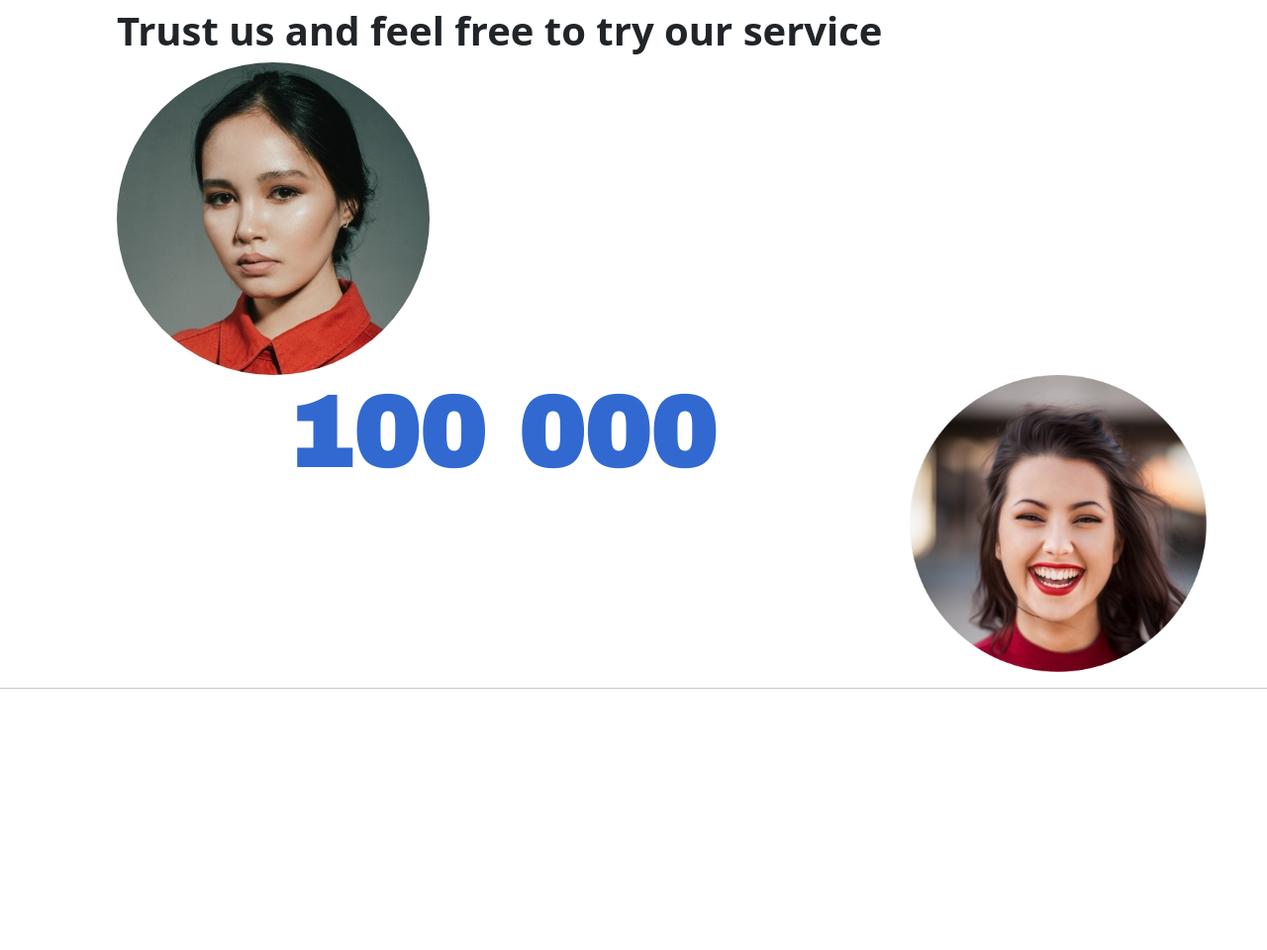
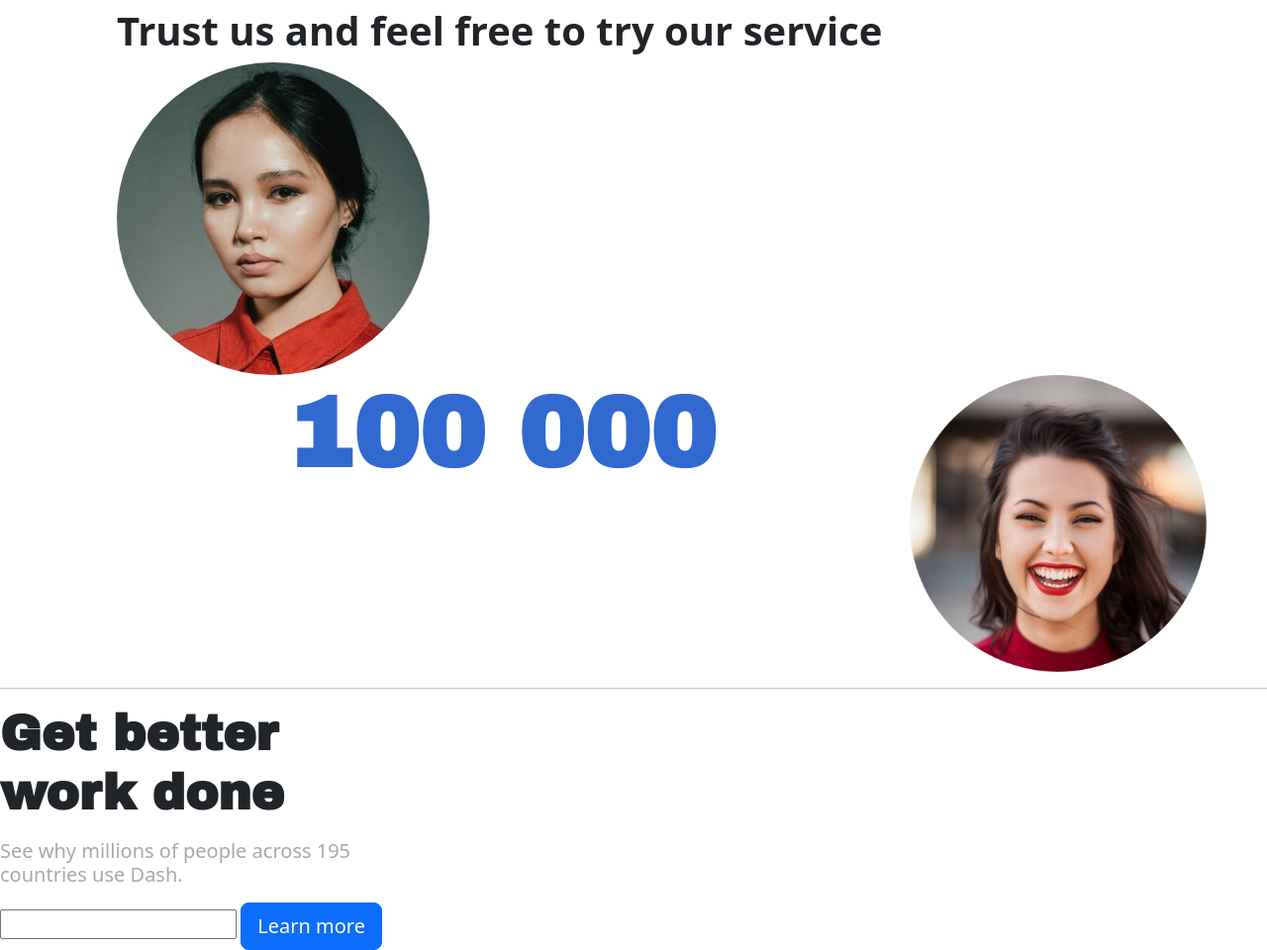
Before and after one commit to IsurikaDaniel/IT-MyWEB-N.I.Daniel, a plain HTML site: page index.html in a window 1280 px wide. Shown: the part 2090-3050 px from the top of the page at 99% size. Before the commit the page ends 2802 px from the top, so only its background shows below. Drawn offline with nearby package versions, Linux system fonts and the light colour scheme.

Commit message:
update index.html

```diff
--- a/index.html
+++ b/index.html
@@ -39,7 +39,7 @@
       <div class="col-md-4">
         <img src="Images/hero image.jpg" class="imgH" alt="">
       </div>
-
+    </div>
 </section>
 
 <section class="container mt-8">
@@ -141,6 +141,12 @@
 
 <footer>
 
+  <div class="col-md-4">
+    <h1 id="topic"><b> Get better work done</b></h1>
+    <p><h5 style="color: darkgray;"> See why millions of people across 195 <br>countries use Dash.</h5> </p>
+    <input type="Email Address" id="exampleInputEmail Address">
+              <button type="button" class="btn btn-primary btn-lg">Learn more</button>
+  </div>
 </footer>
     <script src="https://cdn.jsdelivr.net/npm/@popperjs/core@2.11.8/dist/umd/popper.min.js" integrity="sha384-I7E8VVD/ismYTF4hNIPjVp/Zjvgyol6VFvRkX/vR+Vc4jQkC+hVqc2pM8ODewa9r" crossorigin="anonymous"></script>
     <script src="https://cdn.jsdelivr.net/npm/bootstrap@5.3.3/dist/js/bootstrap.min.js" integrity="sha384-0pUGZvbkm6XF6gxjEnlmuGrJXVbNuzT9qBBavbLwCsOGabYfZo0T0to5eqruptLy" crossorigin="anonymous"></script>
```
